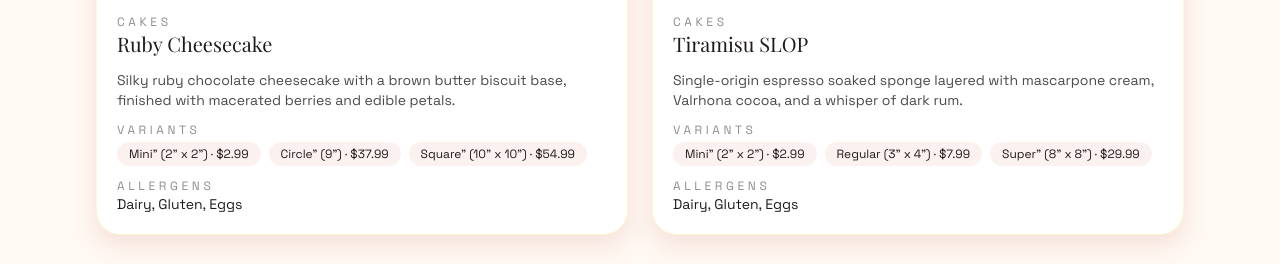
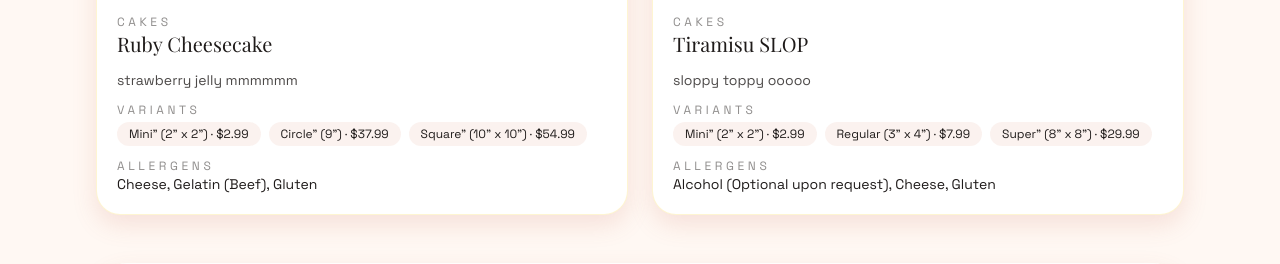
Before and after one commit to seanseethesean/GrumpyMummy, a React (Vite) app: page / in a window 1280 px wide. Shown: the part 1166-1430 px from the top of the page. Built offline with nearby package versions, Linux system fonts and the light colour scheme; no server answers; the database is empty.

Commit message:
edited image to fit

```diff
--- a/src/components/menu/MenuItemModal.tsx
+++ b/src/components/menu/MenuItemModal.tsx
@@ -25,7 +25,7 @@ const MenuItemModal = ({ item, onClose }: MenuItemModalProps) => {
         </button>
         <div className="grid gap-6 md:grid-cols-2">
           {item.imageUrl && (
-            <img src={item.imageUrl} alt={item.name} className="h-64 w-full rounded-2xl object-cover" />
+            <img src={item.imageUrl} alt={item.name} className="h-72 w-full rounded-2xl object-cover object-bottom" />
           )}
           <div>
             <p className="text-xs uppercase tracking-[0.3em] text-charcoal/50">{item.category}</p>
--- a/src/data/seedData.ts
+++ b/src/data/seedData.ts
@@ -8,8 +8,8 @@ export const menuItems: MenuItemPayload[] = [
     name: 'Ruby Cheesecake',
     category: 'Cakes',
     description:
-      'Silky ruby chocolate cheesecake with a brown butter biscuit base, finished with macerated berries and edible petals.',
-    allergens: ['Dairy', 'Gluten', 'Eggs'],
+      'strawberry jelly mmmmmm',
+    allergens: ['Cheese', 'Gelatin (Beef)', 'Gluten'],
     variants: [
       { label: 'Mini" (2" x 2")', price: 2.99 },
       { label: 'Circle" (9")', price: 37.99 },
@@ -23,8 +23,8 @@ export const menuItems: MenuItemPayload[] = [
     name: 'Tiramisu SLOP',
     category: 'Cakes',
     description:
-      'Single-origin espresso soaked sponge layered with mascarpone cream, Valrhona cocoa, and a whisper of dark rum.',
-    allergens: ['Dairy', 'Gluten', 'Eggs'],
+      'sloppy toppy ooooo',
+    allergens: ['Alcohol (Optional upon request)', 'Cheese', 'Gluten'],
     variants: [
       { label: 'Mini" (2" x 2")', price: 2.99 },
       { label: 'Regular (3" x 4")', price: 7.99 },
```
